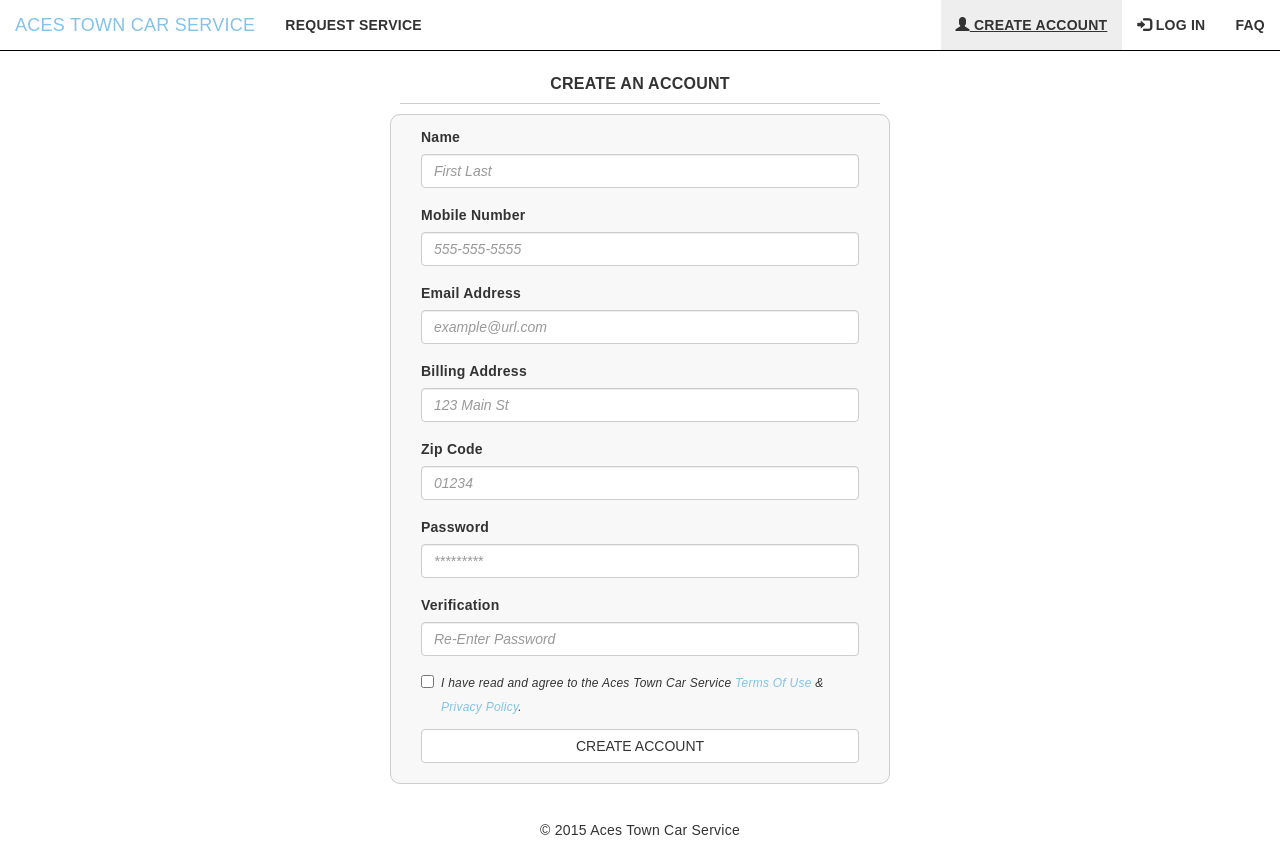
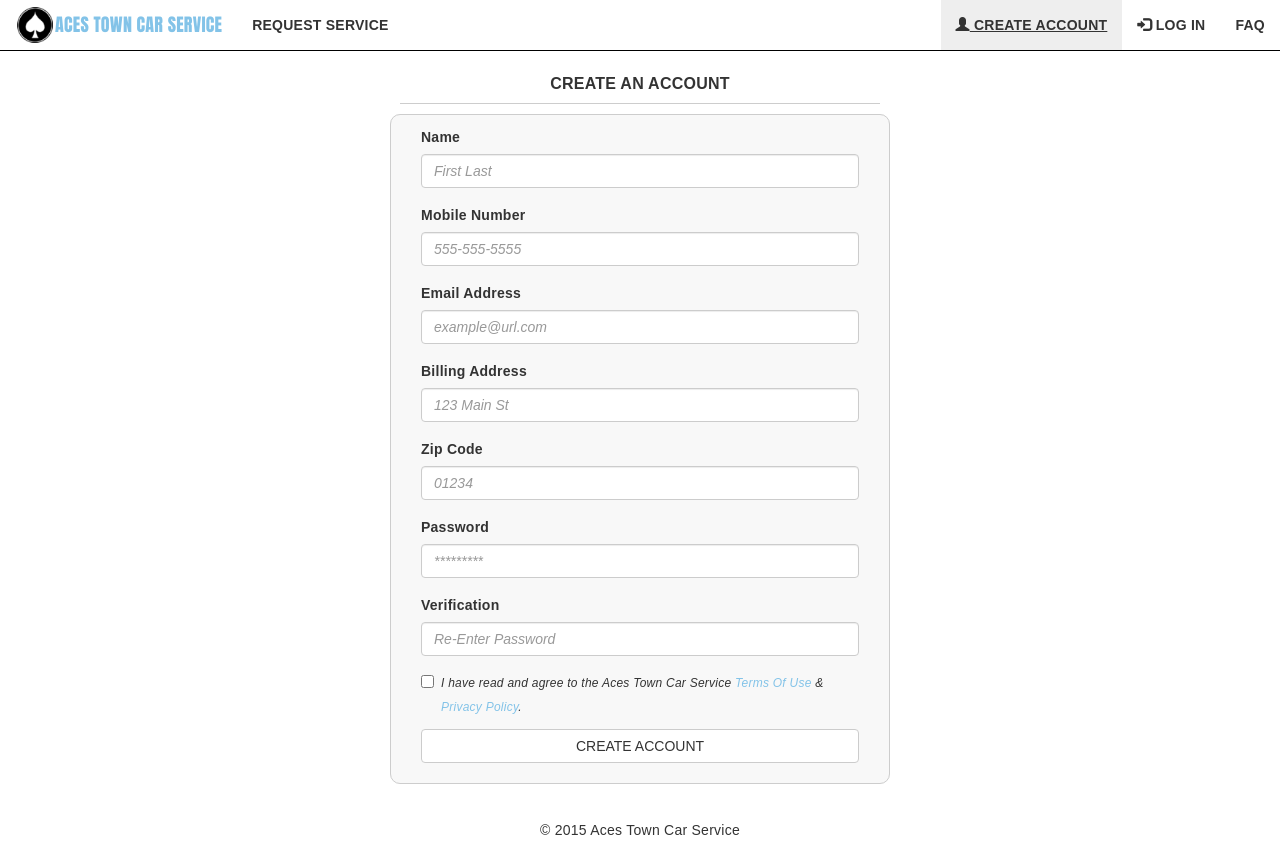
Before and after one commit to greydays/acesforhire, a plain HTML site: page create-account.html in a window 1280 px wide. Drawn offline with nearby package versions, Linux system fonts and the light colour scheme.

Commit message:
logo added to create-account.html

```diff
--- a/create-account.html
+++ b/create-account.html
@@ -20,7 +20,7 @@
         <span class="icon-bar"></span>
         <span class="icon-bar"></span>
         </button>
-        <a class="navbar-brand" href="#">Aces Town Car Service</a>
+        <a class="navbar-brand" href="#"><img src="inprogress/aces_spade.gif" alt="">Aces Town Car Service</a>
       </div>
       <div class="collapse navbar-collapse" id="myNavbar">
         <ul class="nav navbar-nav">
--- a/inprogress/style.css
+++ b/inprogress/style.css
@@ -15,6 +15,15 @@
   background-color: white;
   border-bottom: 1px solid black;
   text-transform: uppercase;
+}
+.navbar-brand {
+  font-family: "Impact", arial, sans-serif;
+}
+.navbar-brand img {
+  margin-top: -10px;
+  display: inline-block;
+  height: 40px;
+  vertical-align: top;
 }
 .navbar .icon-bar {
   background-color: black;
```
Also changed, not shown: 1 other file.
